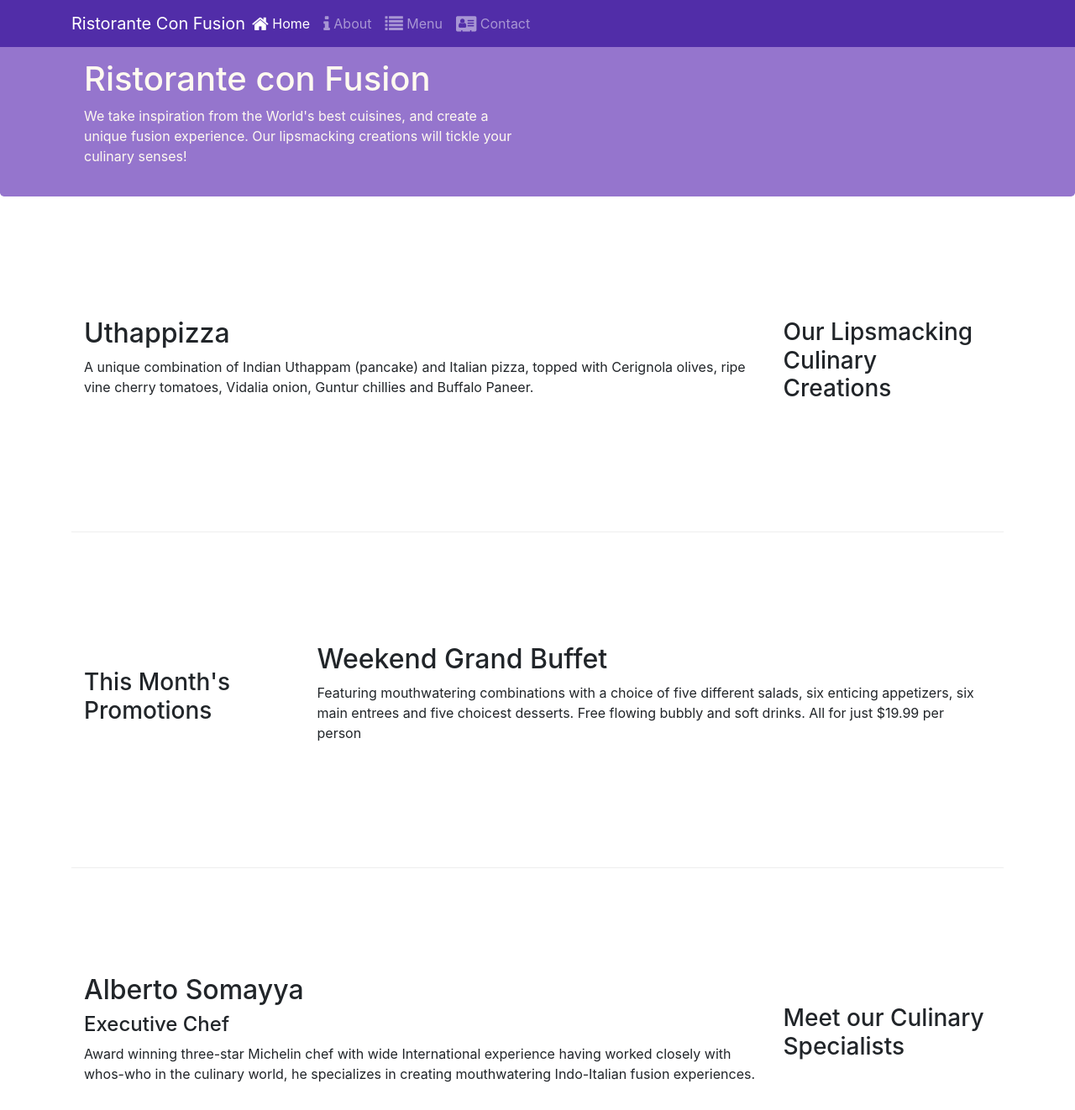
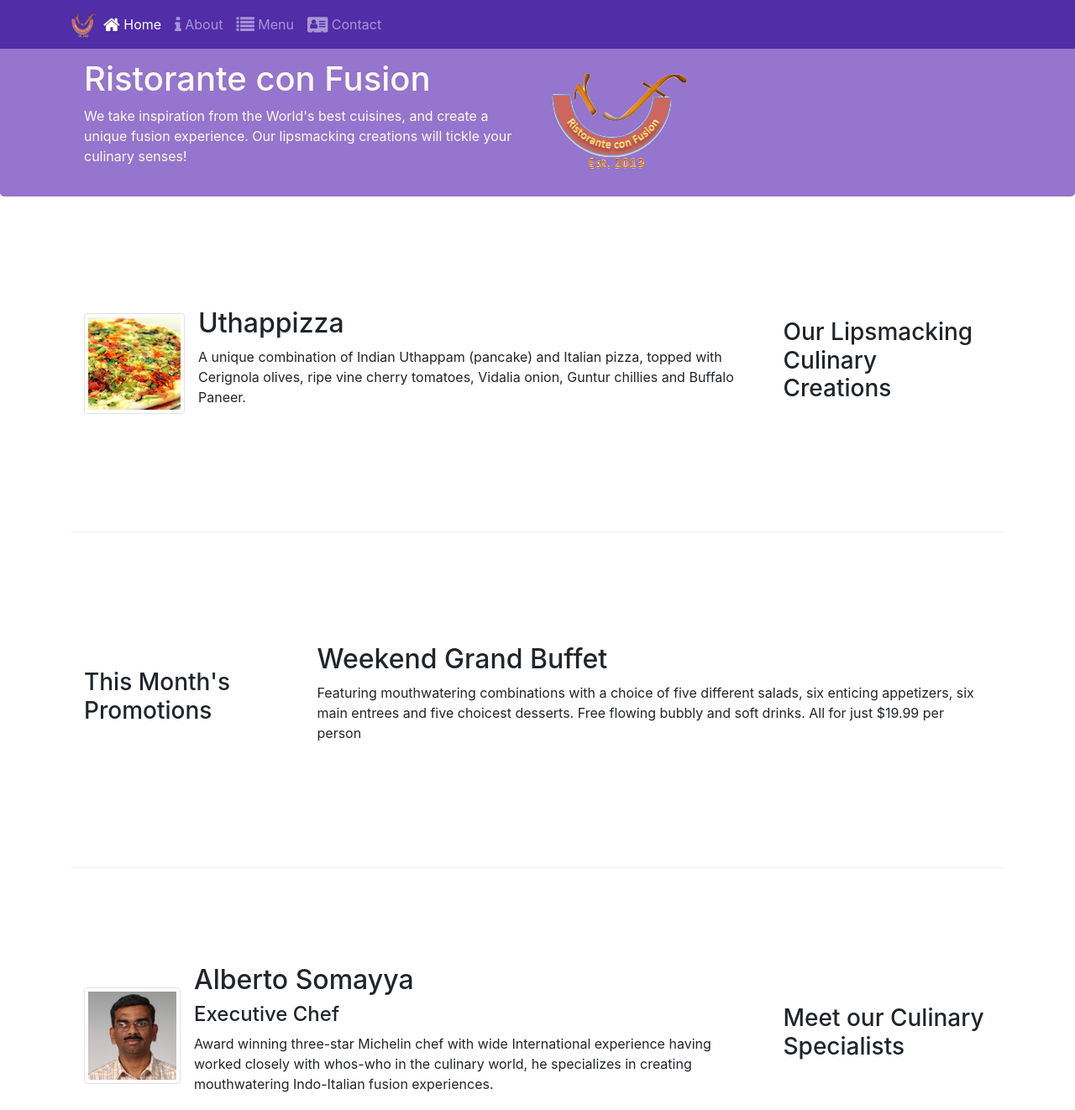
Before and after one commit to amodhp/conFusion, a website: page index.html in a window 1280 px wide. Shown: the top 1322 px of the page at 84% size. Drawn offline with nearby package versions, Linux system fonts and the light colour scheme.

Commit message:
Images and media

```diff
--- a/index.html
+++ b/index.html
@@ -22,7 +22,7 @@
                 <span class="navabr-toggler-icon"></span>
 
             </button>
-            <a class="navbar-brand mr-auto" href="#">Ristorante Con Fusion</a>
+            <a class="navbar-brand mr-auto" href="#"><img src="./img/logo.png" height="30" width="30"></a>
             <div class="collapse navbar-collapse" id="Navbar">
                 <ul class="navbar-nav mr-auto">
                     <li class="nav-item active"><a class="nav-link" href="#"><span class="fa fa-home fa-lg"></span> Home</a></li>
@@ -44,7 +44,8 @@
                     <h1>Ristorante con Fusion</h1>
                     <p>We take inspiration from the World's best cuisines, and create a unique fusion experience. Our lipsmacking creations will tickle your culinary senses!</p>
                 </div>
-                <div class="col-12 col-sm">
+                <div class="col-12 col-sm align-self-center">
+                    <img src="./img/logo.png" class="imag-fluid">
                 </div>
             </div>
         </div>
@@ -56,8 +57,17 @@
                 <h3>Our Lipsmacking Culinary Creations</h3>
             </div>
             <div class="col col-sm order-sm-first col-md">
-                <h2>Uthappizza</h2>
+                <div class="media">
+                    <img class ="d-flex mr-3 img-thumbnail align-self-center"
+                    src="./img/uthappizza.png" alt="Uthappizza">
+                    <div class="media-body">
+                        <h2 class="mt-0">Uthappizza</h2>
                         <p>A unique combination of Indian Uthappam (pancake) and Italian pizza, topped with Cerignola olives, ripe vine cherry tomatoes, Vidalia onion, Guntur chillies and Buffalo Paneer.</p>
+                    </div>
+
+
+                </div>
+
             </div>
         </div>
 
@@ -74,12 +84,22 @@
 
         <div class="row row-content align-items-center">
             <div class="col-12 col-sm-4 order-sm-last col-md-3">
+
                 <h3>Meet our Culinary Specialists</h3>
             </div>
             <div class="col col-sm order-sm-first col-md">
+             <div class="media">
+                <img class ="d-flex mr-3 img-thumbnail align-self-center"src="./img/alberto.png" alt="Alberto">
+
+                <div class="media-body">
                    <h2>Alberto Somayya</h2>
                    <h4>Executive Chef</h4>
                    <p>Award winning three-star Michelin chef with wide International experience having worked closely with whos-who in the culinary world, he specializes in creating mouthwatering Indo-Italian fusion experiences. </p>
+               </div>
+
+
+           </div>
+
        </div>
    </div>
 </div>
```
Also changed, not shown: aboutus.html (+3 -2 lines), contactus.html (+4 -3 lines), img/alberto.png (added), img/buffet.png (added), img/logo.png (added), img/uthappizza.png (added), 1 other file. Lines whose indentation alone changed are shown as unchanged.
